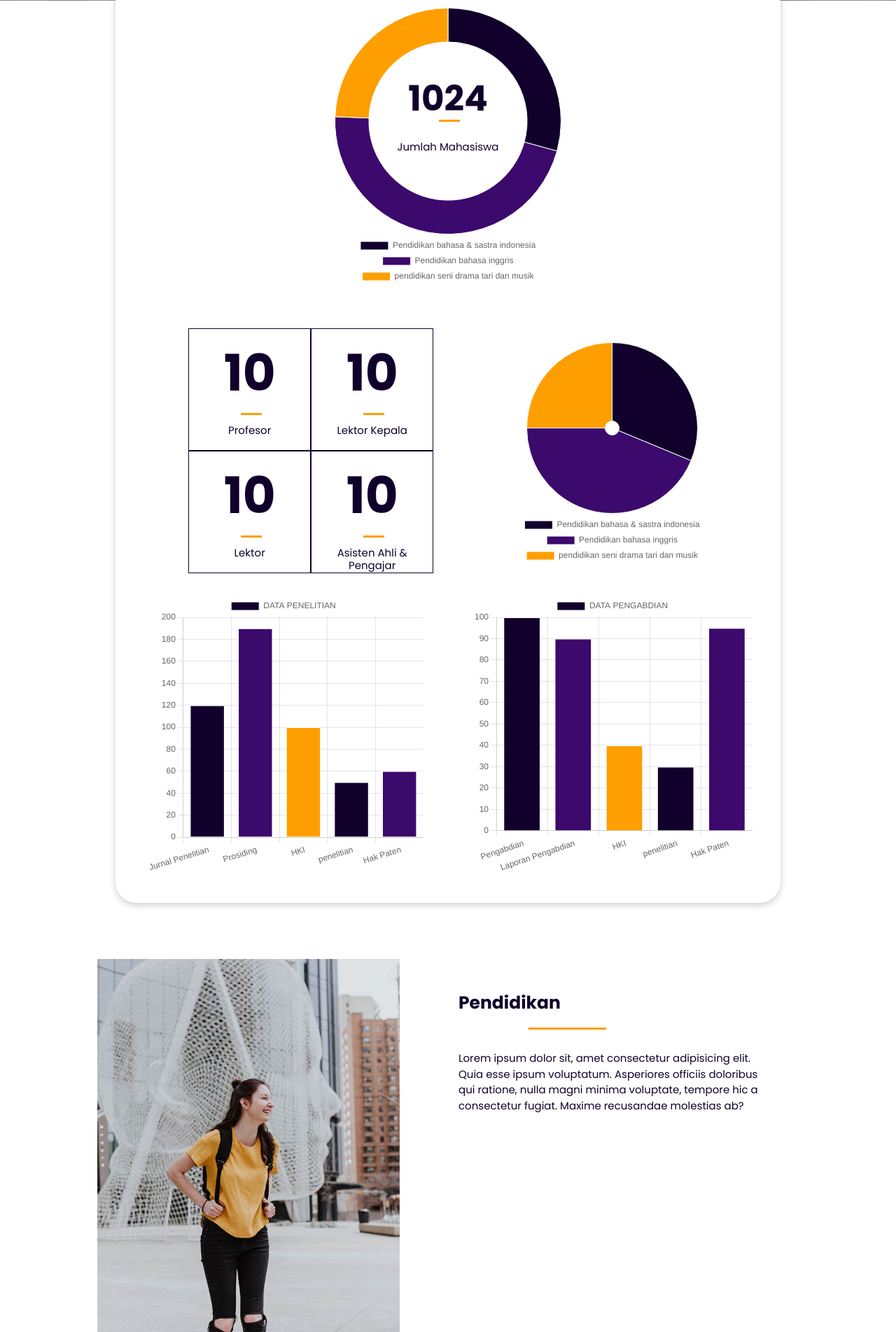
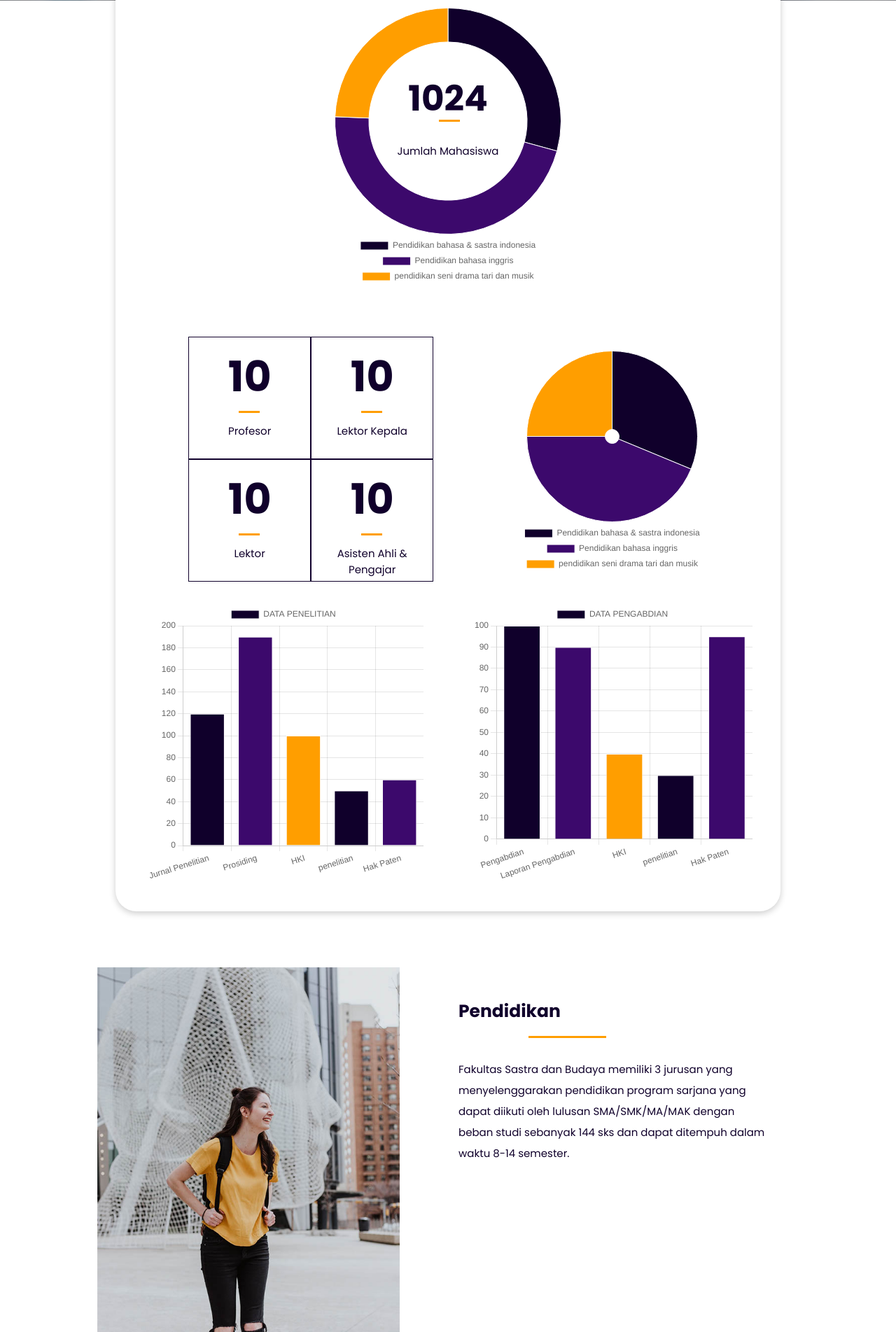
Before and after one commit to SyahrulPrayogaa/fsb-ung, a PHP site: page / in a window 1280 px wide. Shown: the part 504-2407 px from the top of the page at 70% size. Run offline with PHP 8.4, Linux system fonts and the light colour scheme; some libraries are stand-ins or nearby versions.

Commit message:
fill content with real content

```diff
--- a/public/page/home.php
+++ b/public/page/home.php
@@ -250,7 +250,7 @@
       <div class="col-md-5">
         <h3 class="title-content mt-5">Pendidikan</h3>
         <div class="title-content-line"></div>
-        <p class="text-content">Lorem ipsum dolor sit, amet consectetur adipisicing elit. Quia esse ipsum voluptatum. Asperiores officiis doloribus qui ratione, nulla magni minima voluptate, tempore hic a consectetur fugiat. Maxime recusandae molestias ab?</p>
+        <p class="text-content">Fakultas Sastra dan Budaya memiliki 3 jurusan yang menyelenggarakan pendidikan program sarjana yang dapat diikuti oleh lulusan SMA/SMK/MA/MAK dengan beban studi sebanyak 144 sks dan dapat ditempuh dalam waktu 8-14 semester.</p>
         <!-- <a href="#" class="link-content">Selengkapnya -></a> -->
       </div>
     </div>
@@ -265,7 +265,7 @@
       <div class="col-md-6">
         <h3 class="title-content">Penelitian</h3>
         <div class="title-content-line"></div>
-        <p class="text-content">Lorem ipsum dolor sit, amet consectetur adipisicing elit. Quia esse ipsum voluptatum. Asperiores officiis doloribus qui ratione, nulla magni minima voluptate, tempore hic a consectetur fugiat. Maxime recusandae molestias ab?</p>
+        <p class="text-content">Fakultas Sastra dan Budaya memberikan perhatian khusus terhadap kegiatan-kegiatan penelitian serta mendorong dosen dan mahasiswa untuk melakukan dan mengembangkan berbagai penelitian yang berorientasi untuk memenuhi kebutuhan bangsa.</p>
         <!-- <a href="#" class="link-content">Selengkapnya -></a> -->
       </div>
       <div class="col-md-6 d-flex justify-content-end">
--- a/public/style/responsive.css
+++ b/public/style/responsive.css
@@ -204,11 +204,11 @@
 }
 
 .tendik-col .num-title{
-  font-size: 72px;
+  font-size: 60px;
 }
 
 .num-title::after{
-  margin: 100px -50px;
+  margin: 85px -47px;
 }
 
 .jurusan .title-content-line{
--- a/public/style/style.css
+++ b/public/style/style.css
@@ -45,6 +45,7 @@ a:hover{
   color: var(--text-color);
   font-weight: normal;
   margin-top: 30px;
+  line-height: 30px;
 }
 .link-content{
   font-size: 15px;
@@ -323,6 +324,7 @@ a:hover{
 }
 .tendik-col .text-content{
   text-align: center;
+  line-height: normal;
 }
 
 .daftar-dosen-card{
```
Also changed, not shown: public/page/pendidikan.php (+9 -12 lines), public/page/tentang.php (+3 -4 lines), assets/img/ed.jpg (added), assets/img/sendratasik.jpg (added), public/style/img/jumbotron.jpg.
